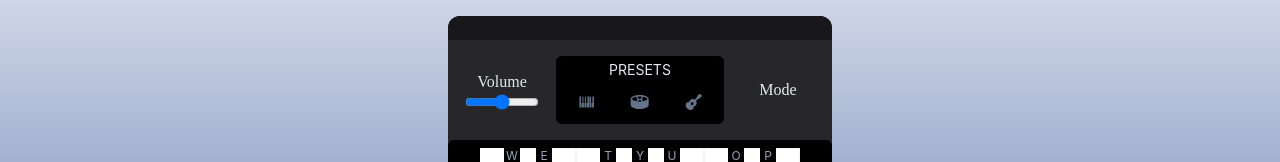
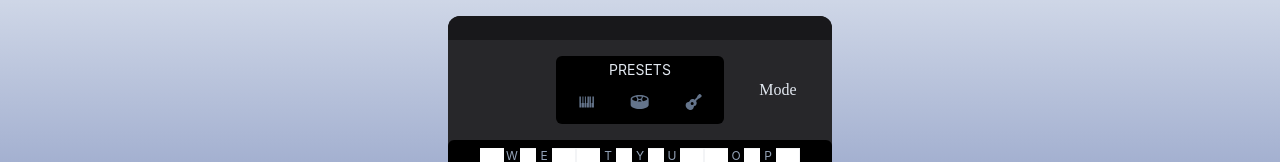
Before and after one commit to gabrigomez/synth-hero, a React (Create React App) app: page / in a window 1280 px wide. Shown: the part 131-293 px from the top of the page. Built offline with nearby package versions, Linux system fonts and the light colour scheme.

Commit message:
fix: remove volume temporarily

```diff
--- a/src/components/Main.tsx
+++ b/src/components/Main.tsx
@@ -14,8 +14,8 @@ export const Main = () => {
     setDecimalVolume(volume/100);
   }
 
-  window.addEventListener("keydown", ({ key }) => {
-    if(key === 'a') return playNote(C4, decimalVolume);
+  document.addEventListener("keyup", ({ key }) => {
+    if(key === 'a') return playNote(C4, .4);
 
     if(key === 'w') return playNote(Db4, decimalVolume);
 
@@ -76,10 +76,10 @@ export const Main = () => {
         <div className='flex flex-col h-[200px]'>
           <div className='flex h-2/4 p-2 w-full'>
             <div className='flex flex-col items-center justify-center w-1/4'>
-              <p className='font-sedgwick text-slate-200'>
+              {/* <p className='font-sedgwick text-slate-200'>
                 Volume
               </p>
-              <input id="volume" type="range" value={volume} onChange={(e) => handleChange(e)} className='w-4/5' />
+              <input id="volume" type="range" value={volume} onChange={(e) => handleChange(e)} className='w-4/5' /> */}
             </div>
             <div className='w-2/4 p-2'>
               <div className='bg-black h-full rounded-md'>
```
